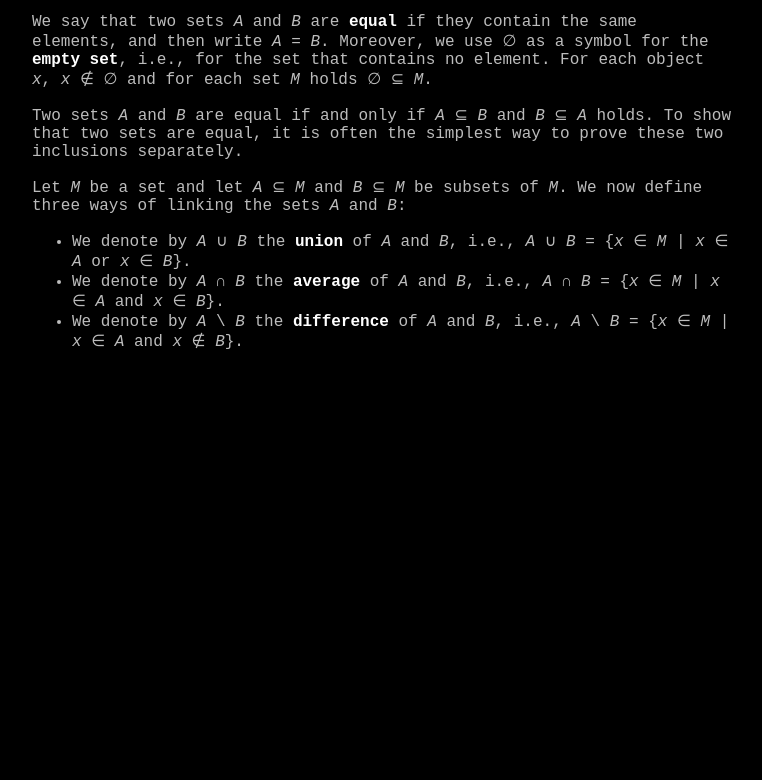
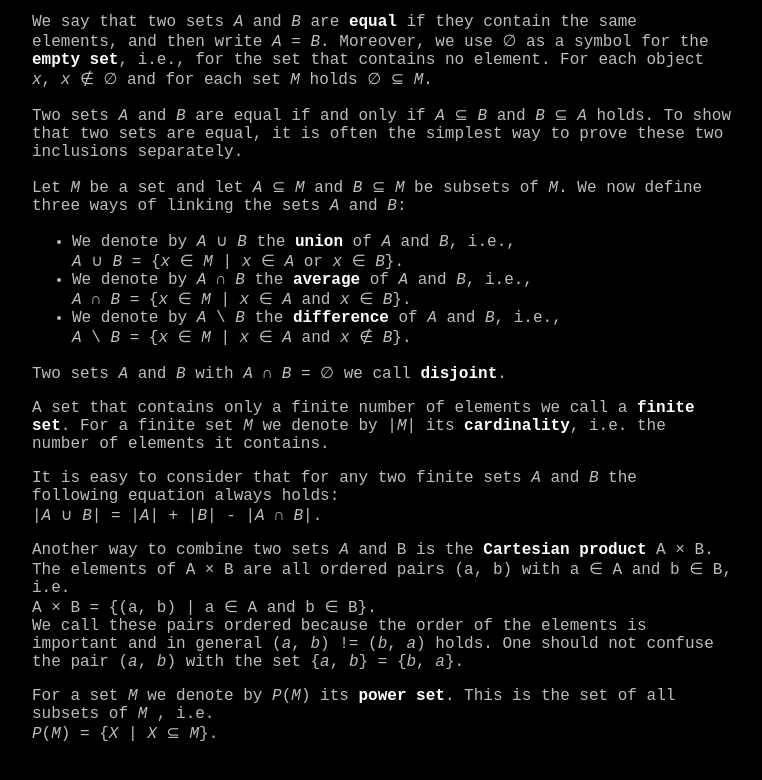
Before and after one commit to kidsstuff/Webpage, a plain HTML site: page writing/luds.html in a window 1280 px wide. Shown: the part 1834-2614 px from the top of the page, without its empty margins (258-1020 px from the left). Before the commit the page ends 2226 px from the top, so only its background shows below. Drawn offline with Linux system fonts and the light colour scheme.

Commit message:
more luds

```diff
--- a/writing/luds.html
+++ b/writing/luds.html
@@ -50,10 +50,17 @@
             <p>Two sets <i>A</i> and <i>B</i> are equal if and only if <i>A</i>  &#x2286; <i>B</i> and <i>B</i> &#x2286; <i>A</i> holds. To show that two sets are equal, it is often the simplest way to prove these two inclusions separately.</p>
             <p>Let <i>M</i> be a set and let <i>A</i> ⊆ <i>M</i> and <i>B</i> ⊆ <i>M</i> be subsets of <i>M</i>. We now define three ways of linking the sets <i>A</i> and <i>B</i>:</p>
             <ul>
-                <li>We denote by <i>A</i> ∪ <i>B</i> the <strong>union</strong> of <i>A</i> and <i>B</i>, i.e., <i>A</i> ∪ <i>B</i> = {<i>x</i> ∈ <i>M</i> | <i>x</i> ∈ <i>A</i> or <i>x</i> ∈ <i>B</i>}.</li>
-                <li>We denote by <i>A</i> ∩ <i>B</i> the <strong>average</strong> of <i>A</i> and <i>B</i>, i.e., <i>A</i> ∩ <i>B</i> = {<i>x</i> ∈ <i>M</i> | <i>x</i> ∈ <i>A</i> and <i>x</i> ∈ <i>B</i>}.</li>
-                <li>We denote by <i>A</i> \ <i>B</i> the <strong>difference</strong> of <i>A</i> and <i>B</i>, i.e., <i>A</i> \ <i>B</i> = {<i>x</i> ∈ <i>M</i> | <i>x</i> ∈ <i>A</i> and <i>x</i> &#8713; <i>B</i>}.</li>
+                <li>We denote by <i>A</i> ∪ <i>B</i> the <strong>union</strong> of <i>A</i> and <i>B</i>, i.e.,<br><i>A</i> ∪ <i>B</i> = {<i>x</i> ∈ <i>M</i> | <i>x</i> ∈ <i>A</i> or <i>x</i> ∈ <i>B</i>}.</li>
+                <li>We denote by <i>A</i> ∩ <i>B</i> the <strong>average</strong> of <i>A</i> and <i>B</i>, i.e.,<br><i>A</i> ∩ <i>B</i> = {<i>x</i> ∈ <i>M</i> | <i>x</i> ∈ <i>A</i> and <i>x</i> ∈ <i>B</i>}.</li>
+                <li>We denote by <i>A</i> \ <i>B</i> the <strong>difference</strong> of <i>A</i> and <i>B</i>, i.e.,<br><i>A</i> \ <i>B</i> = {<i>x</i> ∈ <i>M</i> | <i>x</i> ∈ <i>A</i> and <i>x</i> &#8713; <i>B</i>}.</li>
             </ul>
+            <p>Two sets <i>A</i> and <i>B</i> with <i>A</i> ∩ <i>B</i> = ∅ we call <strong>disjoint</strong>.</p>
+            <p>A set that contains only a finite number of elements we call a <strong>finite set</strong>. For a finite set <i>M</i> we denote by |<i>M</i>| its <strong>cardinality</strong>, i.e. the number of elements it contains.</p>
+            <p>It is easy to consider that for any two finite sets <i>A</i> and <i>B</i> the following equation always holds:<br>|<i>A</i> ∪ <i>B</i>| = |<i>A</i>| + |<i>B</i>| - |<i>A</i> ∩ <i>B</i>|.</p>
+            <p>Another way to combine two sets <i>A</i> and </i>B</i> is the <strong>Cartesian product</strong> </i>A</i> × </i>B</i>. The elements of </i>A</i> × </i>B</i> are all <stront>ordered pairs</strong> (</i>a</i>, </i>b</i>) with </i>a</i> ∈ </i>A</i> and </i>b</i> ∈ </i>B</i>, i.e.<br>
+A × B = {(a, b) | a ∈ A and b ∈ B}.<br>
+We call these pairs ordered because the order of the elements is important and in general (<i>a</i>, <i>b</i>) != (<i>b</i>, <i>a</i>) holds. One should not confuse the pair (<i>a</i>, <i>b</i>) with the set {<i>a</i>, <i>b</i>} = {<i>b</i>, <i>a</i>}.</p>
+            <p>For a set <i>M</i> we denote by <i>P</i>(<i>M</i>) its <strong>power set</strong>. This is the set of all subsets of <i>M</i> , i.e.<br><i>P</i>(<i>M</i>) = {<i>X</i> | <i>X</i> ⊆ <i>M</i>}.</p>
         </article>
     </body>
 </html>
```
